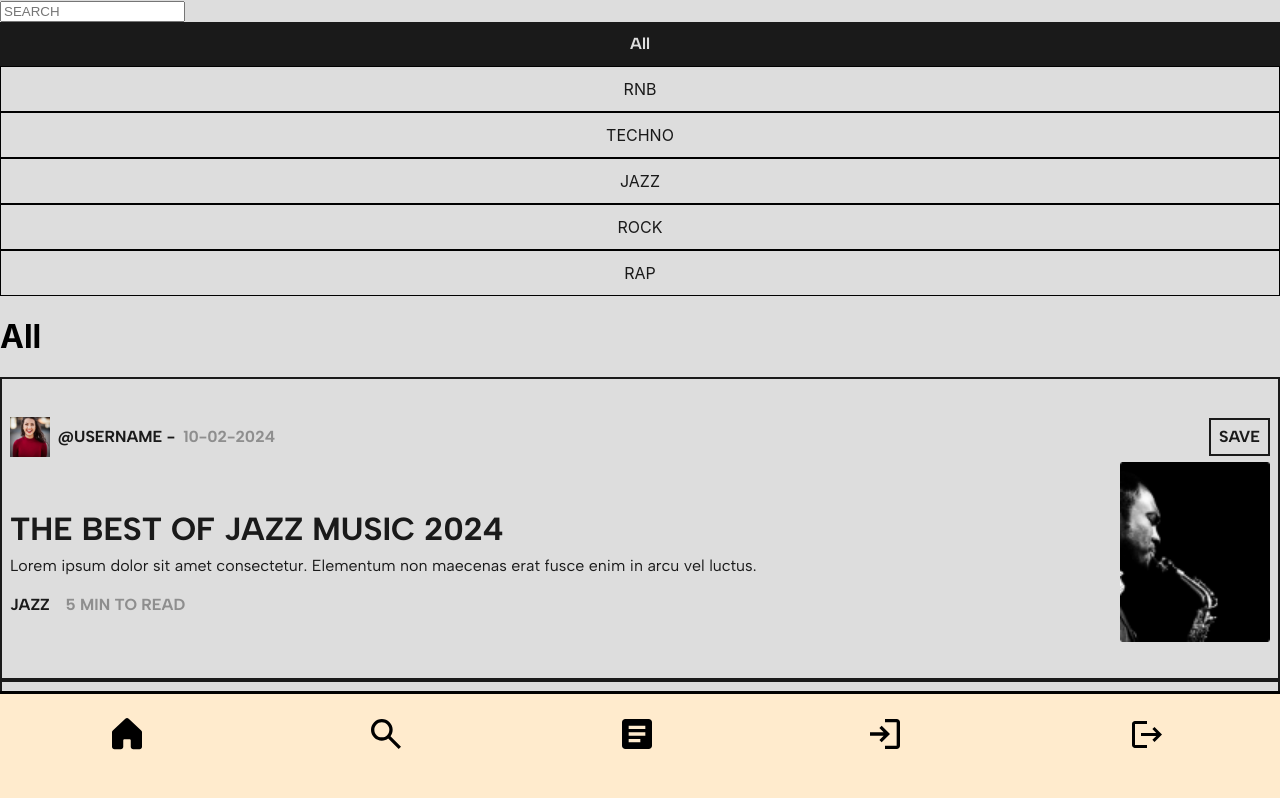
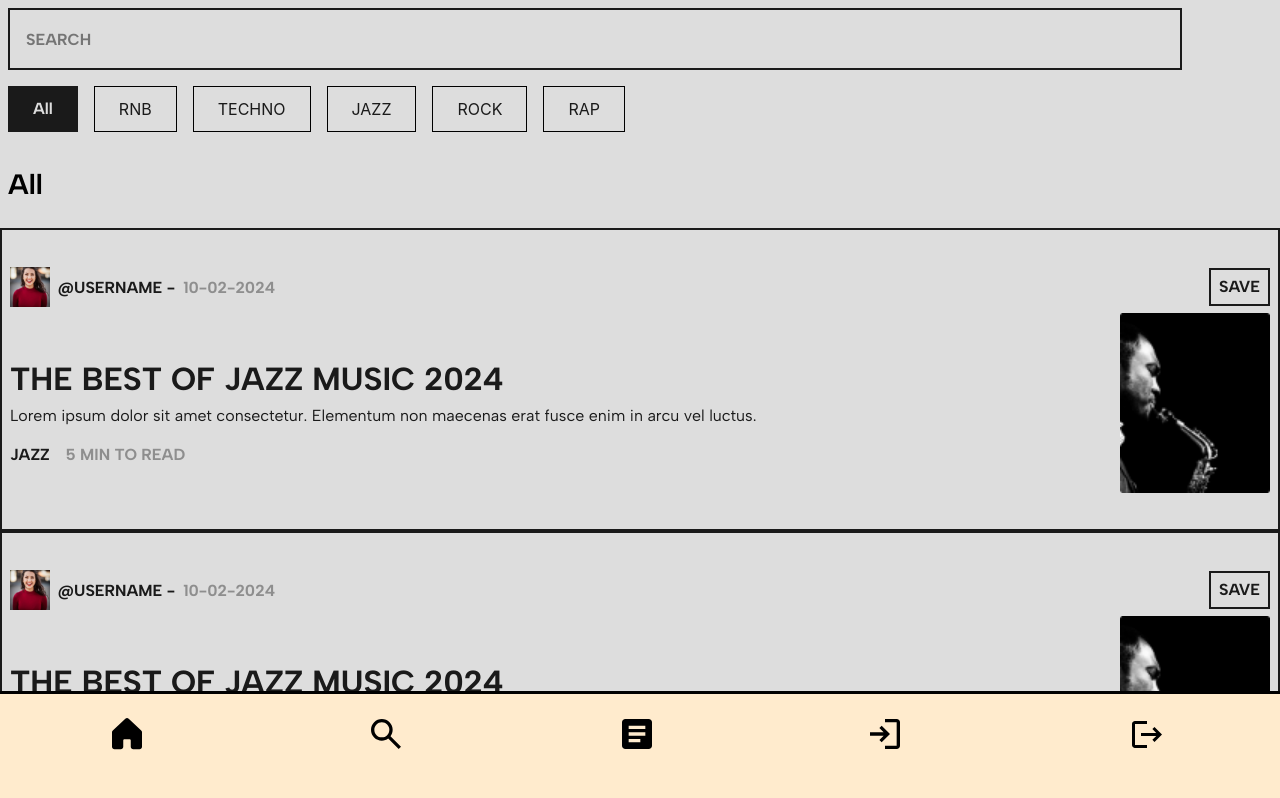
Before and after one commit to valentin-verin/Ecoal, a React (Create React App) app in the folder client/: page /research/All in a window 1280 px wide. Shown: the top 798 px of the page. Built offline with nearby package versions, Linux system fonts and the light colour scheme.

Commit message:
Modif Style Research

```diff
--- a/client/src/Research/research.module.css
+++ b/client/src/Research/research.module.css
@@ -0,0 +1,44 @@
+.tagcontainer{
+    display: flex;
+    gap: 1rem;
+}
+
+.Alltags{
+    padding: 0.5rem;
+    overflow-y: auto; /* Active le défilement vertical si nécessaire */
+    scrollbar-width: none; /* Pour les navigateurs qui supportent les propriétés CSS de scrollbar, comme Firefox */
+    -ms-overflow-style: none; /* Pour Internet Explorer 10+ */
+}
+
+.title{
+    font-size: 28px;
+    font-family: "Albert Sans";
+}
+
+.inputContainer {
+    padding: 0 0.5rem;
+}
+
+.inputContainer input {
+    font-family: "Albert Sans";
+    width: 90%;
+    height: 56px;
+    padding-left: 16px;
+    padding-right: 16px;
+    margin: 0.5rem 0rem;
+    align-items: center;
+    border: 2px solid #1A1A1A;
+    background: transparent;
+
+    font-weight: 700;
+    font-size: 1rem;
+    color: rgba(26, 26, 26, 0.70);
+}
+
+.padding{
+    padding: 0.5rem;
+}
+
+input:focus{
+    outline: none;
+}
```
